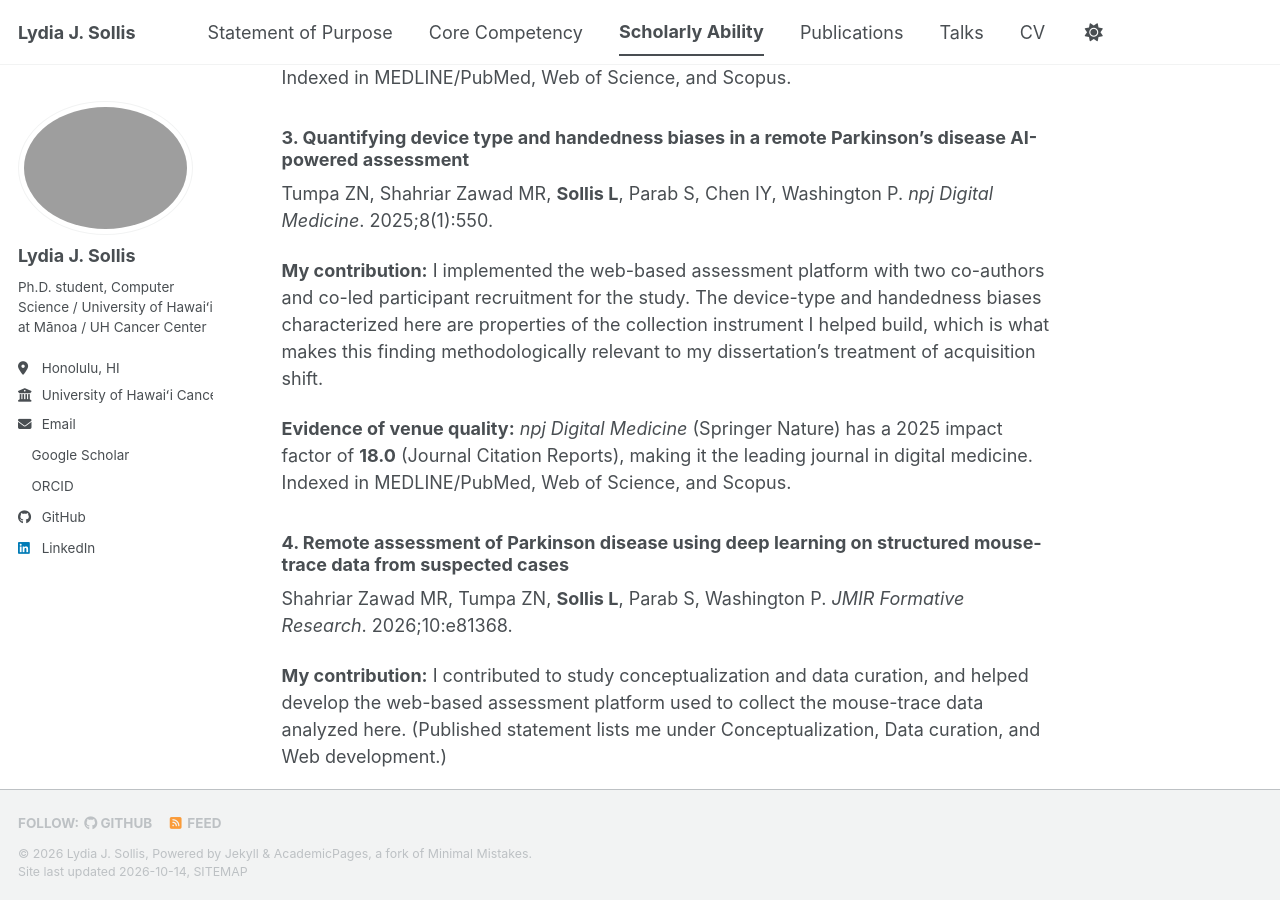
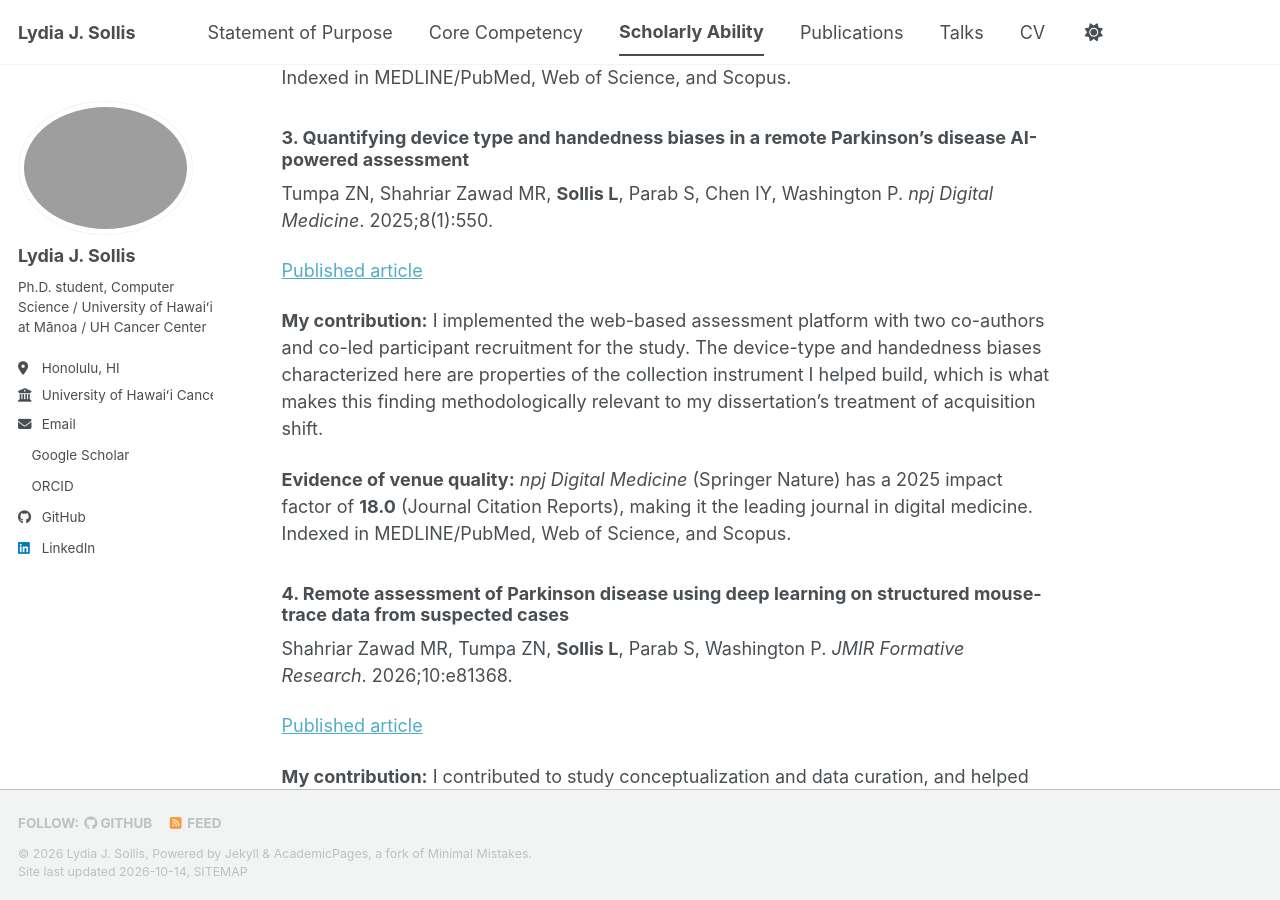
Before and after one commit to lsollis/lsollis.github.io, a Jekyll site: the page built from _pages/scholarly-ability.md, in a window 1280 px wide and 900 px high, scrolled down 2246 px. Built offline with Jekyll 4.4.1, drawn with Linux system fonts in a browser that asks for light colours; a style sheet for code colours, icons or effects is not loaded.

Commit message:
Add article links for papers 3 and 4 on scholarly ability page
Co-Authored-By: Claude Opus 5.5 <noreply@anthropic.com>

```diff
--- a/_pages/scholarly-ability.md
+++ b/_pages/scholarly-ability.md
@@ -82,6 +82,8 @@ Web of Science, and Scopus.
 Tumpa ZN, Shahriar Zawad MR, **Sollis L**, Parab S, Chen IY, Washington P.
 *npj Digital Medicine*. 2025;8(1):550.
 
+[Published article](https://doi.org/10.1038/s41746-025-01934-2)
+
 **My contribution:** I implemented the web-based assessment platform with two co-authors and co-led
 participant recruitment for the study. The device-type and handedness biases characterized here are
 properties of the collection instrument I helped build, which is what makes this finding
@@ -95,6 +97,8 @@ MEDLINE/PubMed, Web of Science, and Scopus.
 
 Shahriar Zawad MR, Tumpa ZN, **Sollis L**, Parab S, Washington P.
 *JMIR Formative Research*. 2026;10:e81368.
+
+[Published article](https://doi.org/10.2196/81368)
 
 **My contribution:** I contributed to study conceptualization and data curation, and helped develop the
 web-based assessment platform used to collect the mouse-trace data analyzed here. (Published statement
```
